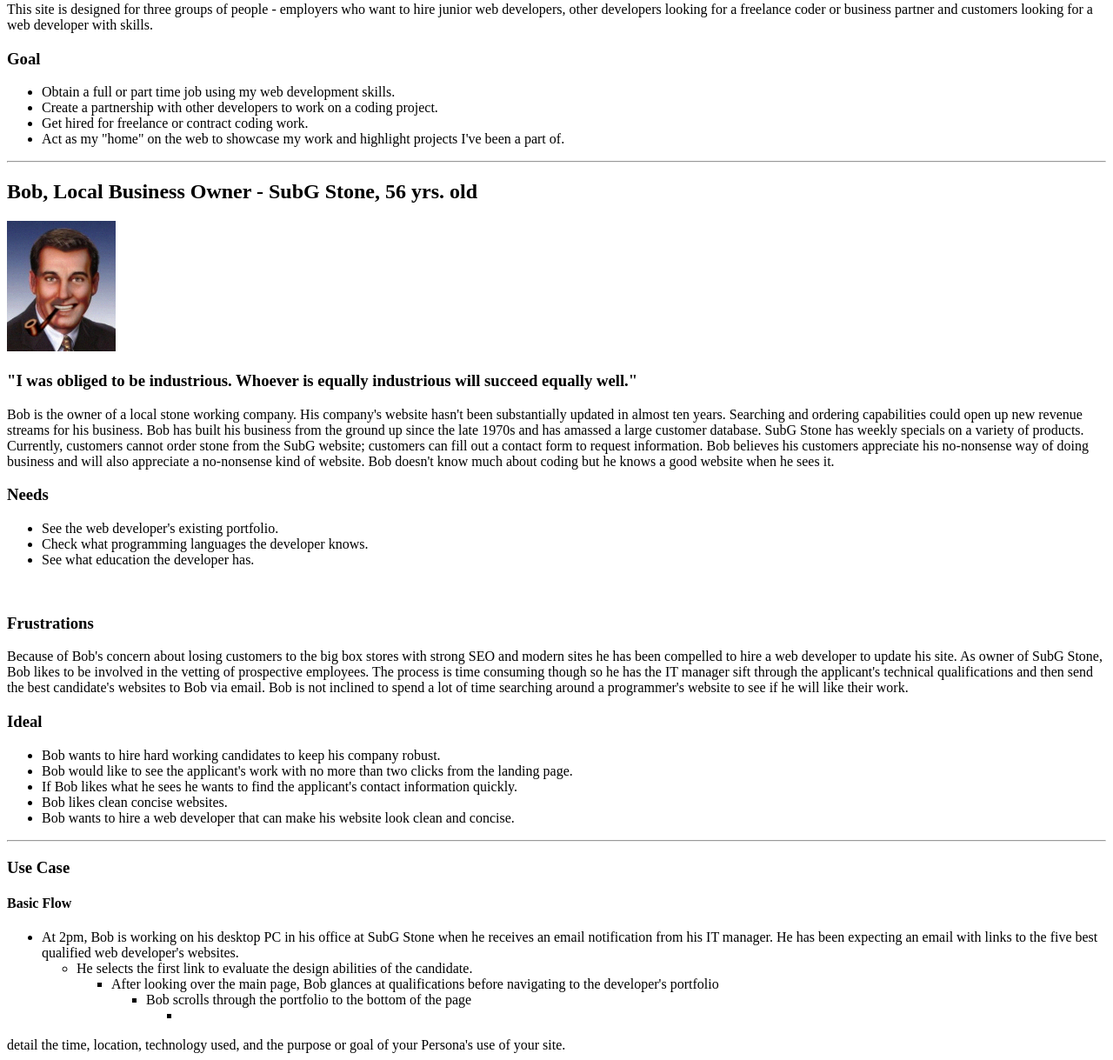
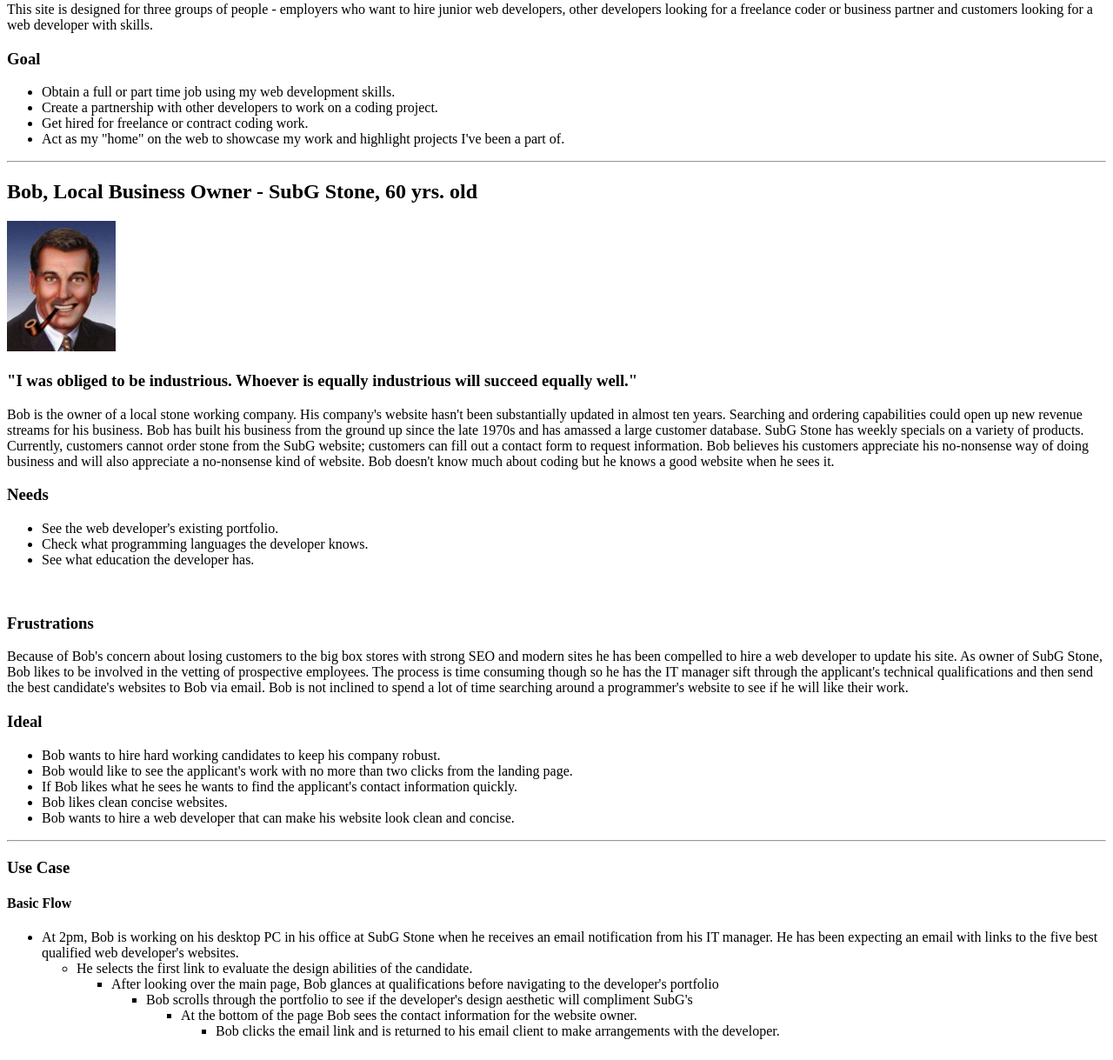
Before and after one commit to elainethomas/el41net, a PHP site: page /milestone-1.php in a window 1280 px wide. Shown: the part 171-1390 px from the top of the page at 87% size. After the commit the page ends 1366 px from the top, so only its background shows below. Run offline with PHP 8.4, Linux system fonts and the light colour scheme.

Commit message:
updating wording on use case to meet requirements

```diff
--- a/public_html/documentation/milestone-1.php
+++ b/public_html/documentation/milestone-1.php
@@ -22,7 +22,7 @@
 			<li>Act as my "home" on the web to showcase my work and highlight projects I've been a part of.</li>
 		</ul>
 		<hr>
-		<h2>Bob, Local Business Owner - SubG Stone, 56 yrs. old</h2>
+		<h2>Bob, Local Business Owner - SubG Stone, 60 yrs. old</h2>
 		<img src="BobDobbs-color.png" width="125" height="150"/>
 		<h3>"I was obliged to be industrious. Whoever is equally industrious will succeed equally well."</h3>
 		<p>
@@ -58,10 +58,14 @@
 						<ul>
 							<li>After looking over the main page, Bob glances at qualifications before navigating to the developer's portfolio
 								<ul>
-									<li>Bob scrolls through the portfolio to the bottom of the page
-									<ul>
-										<li></li>
-									</ul>
+									<li>Bob scrolls through the portfolio to see if the developer's design aesthetic will compliment SubG's
+										<ul>
+											<li>At the bottom of the page Bob sees the contact information for the website owner.
+												<ul>
+													<li>Bob clicks the email link and is returned to his email client to make arrangements with the developer.</li>
+												</ul>
+											</li>
+										</ul>
 									</li>
 								</ul>
 							</li>
@@ -72,6 +76,3 @@
 		</ul>
 	</body>
 </html>
-
-
-detail the time, location, technology used, and the purpose or goal of your Persona's use of your site.
```
